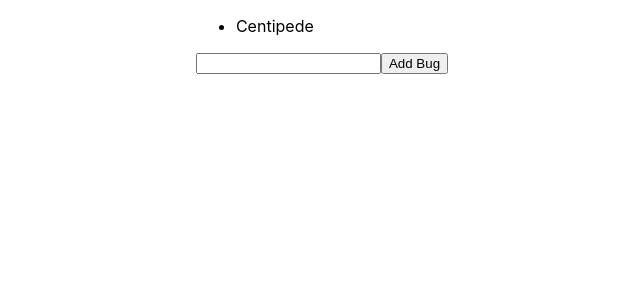
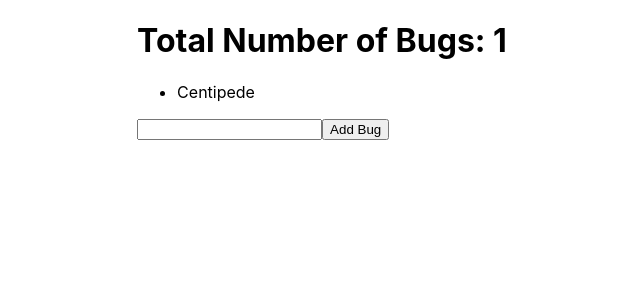
Before and after one commit to ticotheps/intro-to-mobx, a React (Create React App) app: page / in a window 1280 px wide. Shown: the top 300 px of the page, without its empty margins (318-958 px from the left). Built offline with nearby package versions, Linux system fonts and the light colour scheme; the HTML template or start-up script is replaced by a standard one.

Commit message:
Creates a <BugsHeader /> function component that displays the total number of bugs in the 'bugs' array from the MobX sto; adds the <BugsHeader /> component to the <App /> component

```diff
--- a/src/App.js
+++ b/src/App.js
@@ -27,6 +27,13 @@ const StoreProvider = ({ children }) => {
 	return (
 		<StoreContext.Provider value={store}>{children}</StoreContext.Provider>
 	);
+};
+
+// Our 'BugsHeader' component that gives us access to the total # of bugs in
+// our 'bugs' array in the MobX 'store'
+const BugsHeader = () => {
+	const store = React.useContext(StoreContext);
+	return useObserver(() => <h1>Total Number of Bugs: {store.bugsCount}</h1>);
 };
 
 // Our 'BugsList' component that gives us access to the MobX 'store'
@@ -77,6 +84,7 @@ export default function App() {
 	return (
 		<StoreProvider>
 			<main>
+				<BugsHeader />
 				<BugsList />
 				<BugsForm />
 			</main>
```
